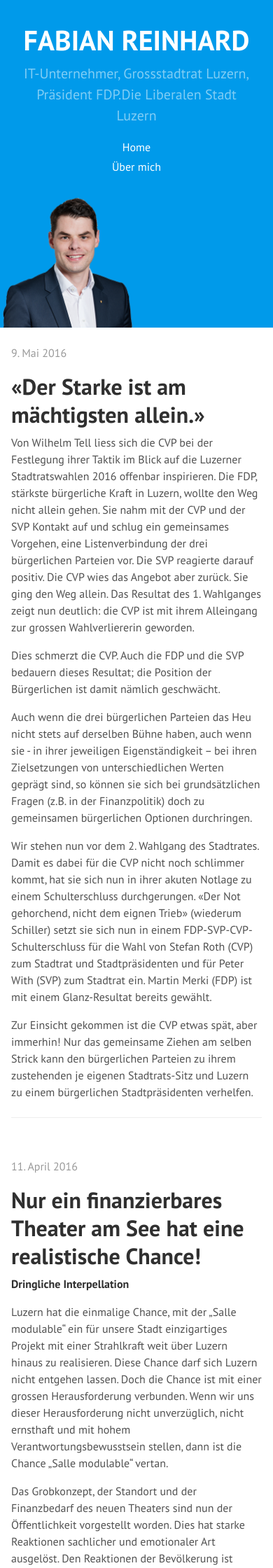
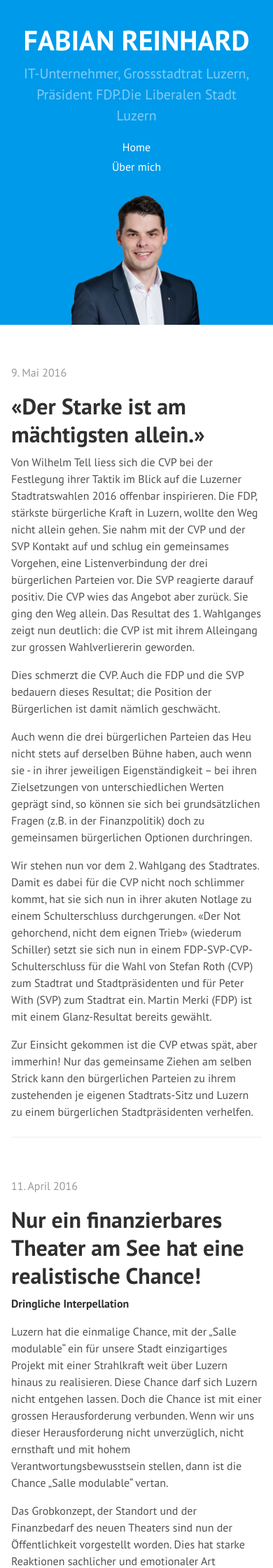
Before and after one commit to freinhard/freinhard.github.io, a Jekyll site: the page built from index.html, in a window 390 px wide. Shown: the top 2240 px of the page at 70% size. Built offline with Jekyll 4.4.1, drawn with Linux system fonts in a browser that asks for light colours; the list of posts is cut into pages by our own code; comment, search, counter and statistics services are not loaded.

Commit message:
Image styling

```diff
--- a/public/css/custom.css
+++ b/public/css/custom.css
@@ -19,12 +19,9 @@
         margin: auto;
     }
 
-    .sidebar {
+    .sidebar .portrait img {
+        max-width: 60%;
         margin: auto;
         margin-bottom: -32px;
     }
-
-    .sidebar .portrait img {
-        max-width: 60%;
-    }
 }
```
